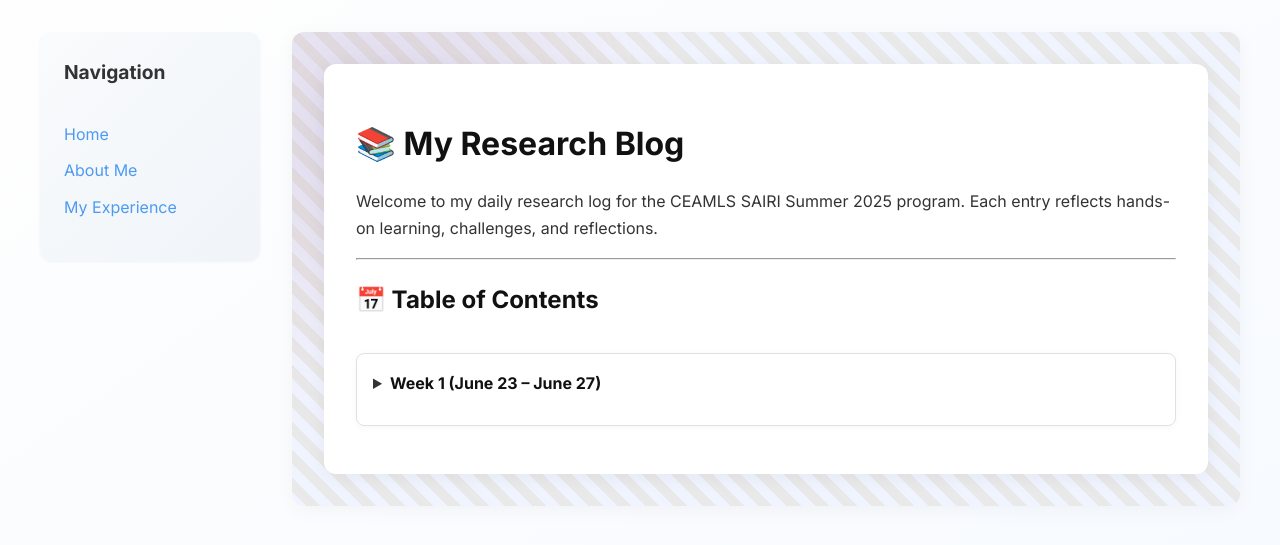
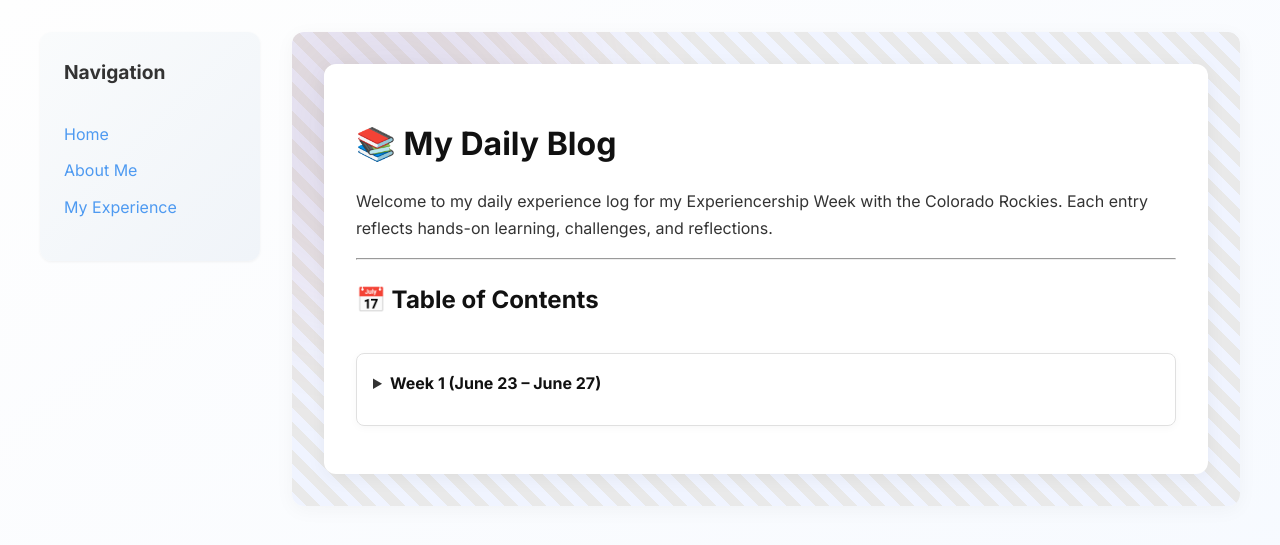
Before and after one commit to wagbeve/wagbeve.github.io, a Jekyll site: the page built from pages/my-blog.md, in a window 1280 px wide. Shown: the top 545 px of the page. Built offline with Jekyll 4.4.1, drawn with Linux system fonts in a browser that asks for light colours.

Commit message:
Update my-blog.md

```diff
--- a/pages/my-blog.md
+++ b/pages/my-blog.md
@@ -5,8 +5,8 @@ permalink: /my-blog.html
 ---
 
 <div class="blog-post">
-  <h1>📚 My Research Blog</h1>
-  <p>Welcome to my daily research log for the CEAMLS SAIRI Summer 2025 program. Each entry reflects hands-on learning, challenges, and reflections.</p>
+  <h1>📚 My Daily Blog</h1>
+  <p>Welcome to my daily experience log for my Experiencership Week with the Colorado Rockies. Each entry reflects hands-on learning, challenges, and reflections.</p>
   <hr />
 
   <h2>📅 Table of Contents</h2>
```
